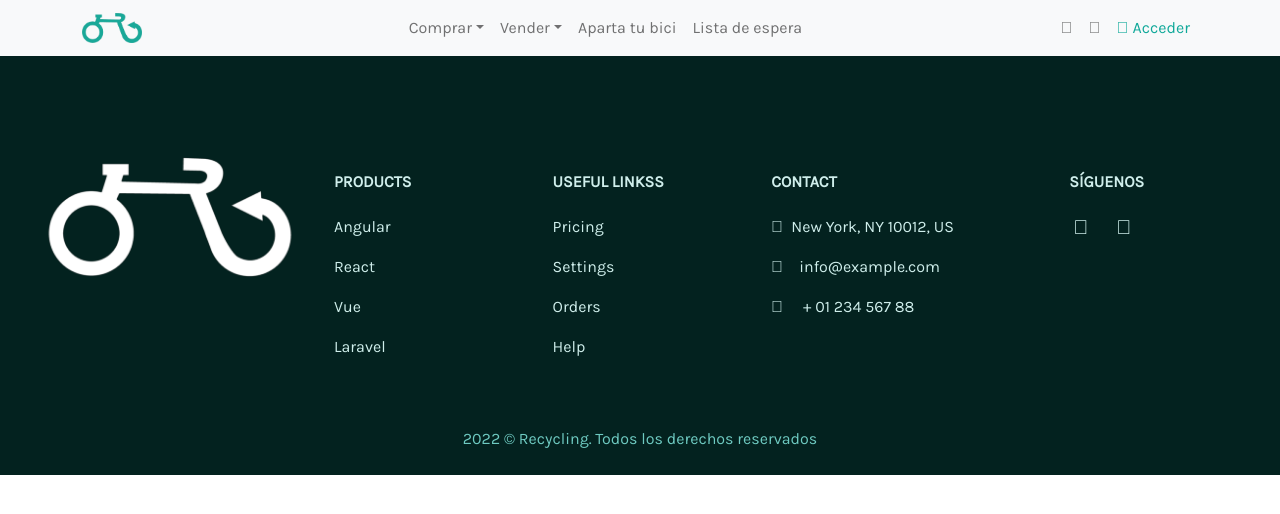
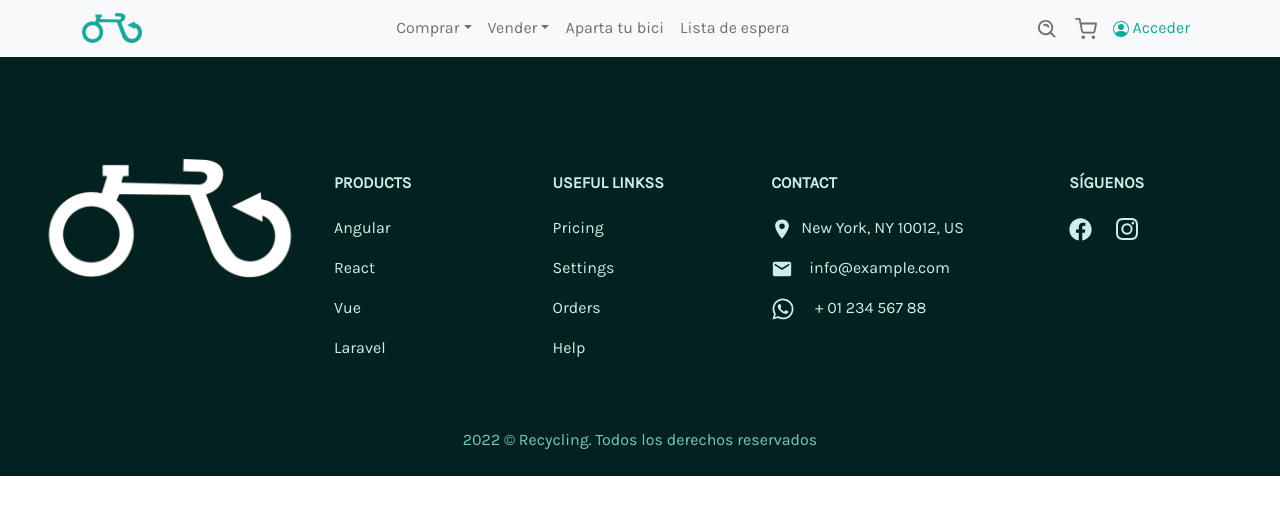
Before and after one commit to Recycling-Bikes/recycling-web, a Next.js app: page /components/Contenedor in a window 1280 px wide. Shown: the top 514 px of the page. Built offline with nearby package versions, Linux system fonts and the light colour scheme.

Commit message:
oct 29 v1

```diff
--- a/package.json
+++ b/package.json
@@ -17,6 +17,7 @@
     "react": "18.2.0",
     "react-bootstrap": "^2.5.0",
     "react-dom": "18.2.0",
+    "react-icons": "^4.6.0",
     "sass": "^1.55.0"
   },
   "devDependencies": {
--- a/pages/Home/main-home.js
+++ b/pages/Home/main-home.js
@@ -1,7 +1,7 @@
 
 import { Container, Row, Col, Button, Image, Card } from 'react-bootstrap';
 import Link from 'next/link';
-import { MDBIcon } from 'mdb-react-ui-kit';
+import {MdKeyboardArrowRight} from "react-icons/md"
 
 
 
@@ -23,7 +23,7 @@ function MainPage() {
                         <Row className='p-2 d-flex'>
                             <Col className=''>
                             <Link href="/" className='link-custom-text' >
-                            Vender mi bici <MDBIcon fas icon="fa fa-angle-right fa-xs" />
+                            Vender mi bici <MdKeyboardArrowRight />
                             </Link>
 
                             </Col>
--- a/pages/components/Footer.js
+++ b/pages/components/Footer.js
@@ -1,7 +1,13 @@
 /* eslint-disable @next/next/no-img-element */
-import { MDBFooter, MDBContainer, MDBRow, MDBCol, MDBIcon} from 'mdb-react-ui-kit';
+import { MDBFooter, MDBContainer, MDBRow, MDBCol} from 'mdb-react-ui-kit';
 import Link from 'next/link';
 import React from 'react';
+import {BsInstagram} from 'react-icons/bs';
+import {FaFacebook} from 'react-icons/fa';
+import {IoLocationSharp, IoLogoWhatsapp} from 'react-icons/io5'
+import {MdEmail} from 'react-icons/md';
+
+
 
 const Footer = (props) => {
   return (
@@ -75,25 +81,25 @@ const Footer = (props) => {
             <MDBCol md="5" lg="4" xl="3" className='me-auto mb-md-0 mb-4'>
               <h6 className='text-uppercase fw-bold mb-4'>Contact</h6>
               <p>
-                <MDBIcon icon="home" className="me-2" />
+                <IoLocationSharp size={22} className="me-2" />
                 New York, NY 10012, US
               </p>
               <p>
-                <MDBIcon icon="envelope" className="me-3" />
+                <MdEmail size={22} className="me-3" />
                 info@example.com
               </p>
               <p>
-                <MDBIcon icon="phone" className="me-3" /> + 01 234 567 88
+                <IoLogoWhatsapp size={24} className="me-3" /> + 01 234 567 88
               </p>
             </MDBCol>
 
             <MDBCol md="2" lg="3" xl="2" className='me-auto'>
               <h6 className='text-uppercase fw-bold mb-4'>Síguenos</h6>
               <a href='' className='me-4 text-reset'>
-                <MDBIcon fab icon="facebook-f" className='ms-1' size='lg' />
+                <FaFacebook size={23}/>
               </a>
               <a href='' className=' text-reset'>
-                <MDBIcon fab icon="instagram" className='ms-1' size='lg' />
+                <BsInstagram size={22}/>
               </a>
             </MDBCol>
           </MDBRow>
--- a/pages/components/NavB.js
+++ b/pages/components/NavB.js
@@ -1,12 +1,14 @@
 import Image from 'next/image';
 import Container from 'react-bootstrap/Container';
+
 
 
 import Nav from 'react-bootstrap/Nav';
 import Navbar from 'react-bootstrap/Navbar';
 import NavDropdown from 'react-bootstrap/NavDropdown';
-
-import { MDBIcon } from 'mdb-react-ui-kit';
+import {BsPersonCircle} from 'react-icons/bs';
+import {FiShoppingCart} from 'react-icons/fi';
+import {BiSearchAlt} from 'react-icons/bi';
 
 function NavB() {
   return (
@@ -71,9 +73,9 @@ function NavB() {
           </Nav>
 
           <Nav>
-            <Nav.Link href="#deets" ><MDBIcon fas icon="search" /></Nav.Link>
-            <Nav.Link href="#deets" ><MDBIcon fas icon="shopping-cart" /></Nav.Link>
-            <Nav.Link href="#deets" className='text-primary'><MDBIcon far icon="user-circle" /> Acceder</Nav.Link>
+            <Nav.Link href="#deets" ><BiSearchAlt size={23} /></Nav.Link>
+            <Nav.Link href="#deets" ><FiShoppingCart size={22}/></Nav.Link>
+            <Nav.Link href="#deets" className='text-primary'><BsPersonCircle /> Acceder</Nav.Link>
           </Nav>
 
         </Navbar.Collapse>
--- a/styles/custom.scss
+++ b/styles/custom.scss
@@ -1,5 +1,4 @@
 @import url("https://fonts.googleapis.com/css2?family=Karla&display=swap");
-@import "@fortawesome/fontawesome-free/css/all.min.css";
 
 
 @import "../node_modules/bootstrap/scss/functions";
@@ -9,7 +8,7 @@
 $blue:    #0FA899 !default;
 
 
-*{
+body{
     font-family: 'Karla', sans-serif !important;
 }
 
```
Also changed, not shown: styles/custom.css, 2 other files (tests, documents, lock files or other folders).
